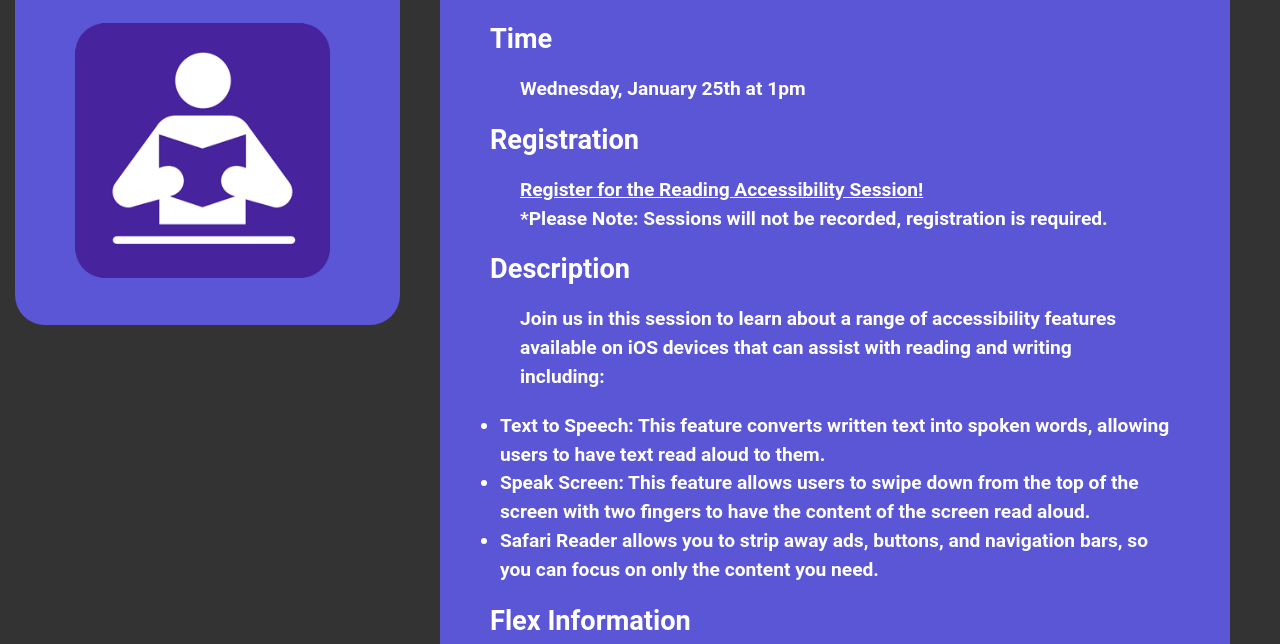
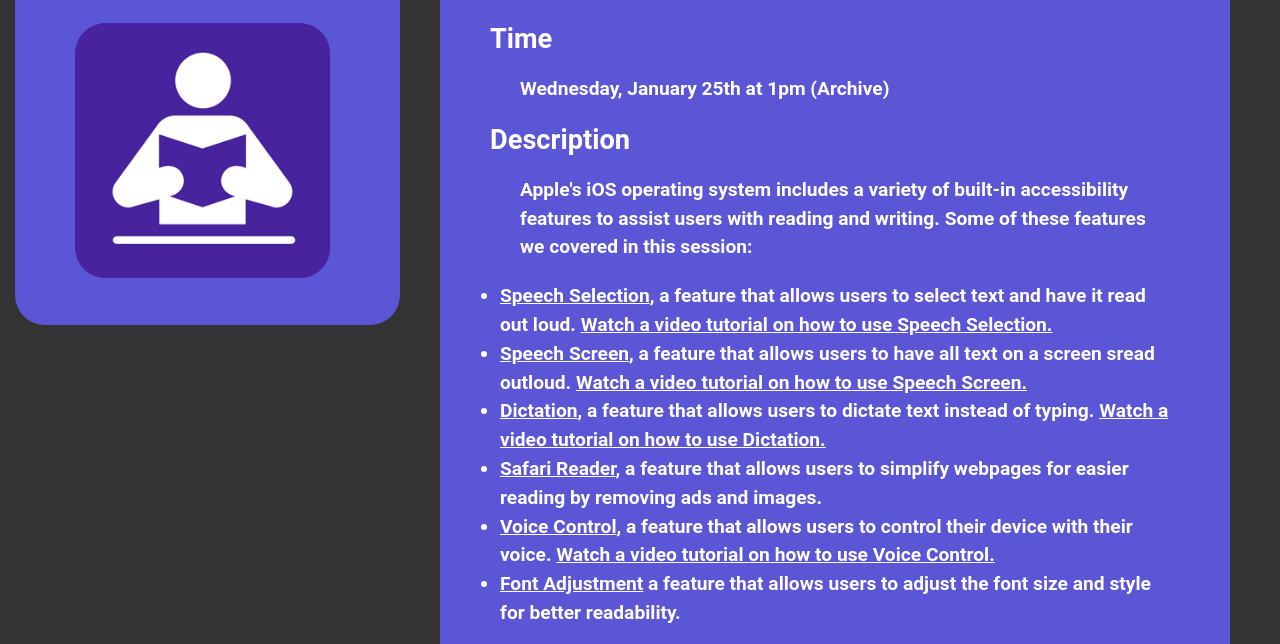
Before and after one commit to AccessTechnologyCollective/AccessTechnologyCollective.github.io, a plain HTML site: page reading.html in a window 1280 px wide. Shown: the part 308-952 px from the top of the page. Drawn offline with Linux system fonts and the light colour scheme.

Commit message:
archive 25

```diff
--- a/reading.html
+++ b/reading.html
@@ -67,21 +67,20 @@
   <h2>Session Details</h2>
 
 	 <h3>Time</h3>
-	<p>Wednesday, January 25th at 1pm</p>
-	 <h3>Registration</h3>
-	<p><a target="_blank" href="https://sdccd-edu.zoom.us/webinar/register/WN_5M-tXlw_SnSBs7DjEsf_Nw">Register for the Reading Accessibility Session!</a><br>*Please Note: Sessions will not be recorded, registration is required.</p>
+	<p>Wednesday, January 25th at 1pm (Archive)</p>
+
 	<h3>Description</h3>
-<p>
-Join us in this session to learn about a range of accessibility features available on iOS devices that can assist with reading and writing including:
-<ul>
 
-<li>Text to Speech: This feature converts written text into spoken words, allowing users to have text read aloud to them.</li>
-
-<li>Speak Screen: This feature allows users to swipe down from the top of the screen with two fingers to have the content of the screen read aloud.</li>
-
-<li>Safari Reader allows you to strip away ads, buttons, and navigation bars, so you can focus on only the content you need. </li>
-
-	</ul>
+  <p>Apple's iOS operating system includes a variety of built-in accessibility features to assist users with reading and writing. Some of these features we covered in this session:</p>
+  <ul>
+    <li><a href="https://support.apple.com/guide/iphone/spoken-content-iph96b214f0/ios" title="Learn more about Speech Selection"  target="_blank">Speech Selection</a>, a feature that allows users to select text and have it read out loud. <a href="https://youtu.be/yiZzm24uSsE" title="Watch a video tutorial on how to use Speech Selection" target="_blank">Watch a video tutorial on how to use Speech Selection.</a></li>
+    <li><a href="https://support.apple.com/guide/iphone/spoken-content-iph96b214f0/ios" title="Learn more about Speech Screen" target="_blank">Speech Screen</a>, a feature that allows users to have all text on a screen sread outloud. <a href="https://www.youtube.com/watch?v=tBfcPu61nSI" title="Watch a video tutorial on how to use Speech Screen"  target="_blank">Watch a video tutorial on how to use Speech Screen.</a></li>
+    <li><a href="https://support.apple.com/en-us/HT208343" title="Learn more about Dictation" target="_blank">Dictation</a>, a feature that allows users to dictate text instead of typing. <a href="https://www.youtube.com/watch?v=k-ykg3jZ9_k" title="Watch a video tutorial on how to use Dictation" target="_blank">Watch a video tutorial on how to use Dictation.</a></li>
+    <li><a href="https://support.apple.com/guide/iphone/hide-ads-and-distractions-iphdc30e3b86/ios" title="Learn more about Safari Reader">Safari Reader</a>, a feature that allows users to simplify webpages for easier reading by removing ads and images.</li>
+    <li><a href="https://www.apple.com/accessibility/iphone/voicecontrol/" title="Learn more about Voice Control" target="_blank">Voice Control</a>, a feature that allows users to control their device with their voice. <a href="https://www.youtube.com/watch?v=eg22JaZWAgs" title="Watch a video tutorial on how to use Voice Control" target="_blank">Watch a video tutorial on how to use Voice Control.</a></li>
+    <li><a href="https://support.apple.com/guide/iphone/display-text-size-iph3e2e1fb0/ios" title="Learn more about Font Adjustment" target="_blank">Font Adjustment</a> a feature that allows users to adjust the font size and style for better readability.</li>
+  </ul>
+  <p>If you need assistance with using these or any other accessibility features on your iOS device, you can contact Apple Support at <a href="tel:1-800-MY-APPLE">1-800-MY-APPLE</a> or visit the <a href="https://www.apple.com/accessibility/" target="_blank">Apple Accessibility website</a> for more information and resources.</p>
 	  <h3>Flex Information</h3>
    <p>
 	  SDCCD: College Flex #15947<br>
```
Also changed, not shown: overview.html (+13 -7 lines).
